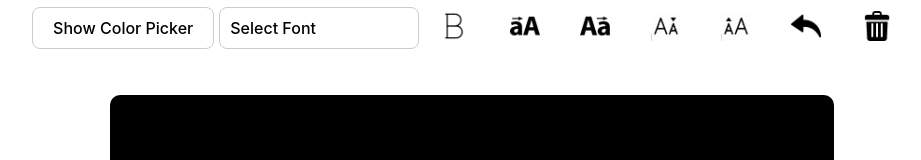
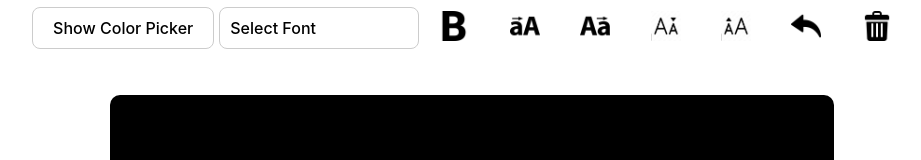
Before and after one commit to ilanasuied/full-stack-4, a React app in the folder vite-project/: page / in a window 1280 px wide. Shown: the top 160 px of the page, without its empty margins (168-1089 px from the left). Built offline with nearby package versions, Linux system fonts and the light colour scheme; the HTML template or start-up script is replaced by a standard one.

Commit message:
fixed the bold button

```diff
--- a/vite-project/src/components/ColorPicker.module.css
+++ b/vite-project/src/components/ColorPicker.module.css
@@ -16,6 +16,7 @@
     margin-right:5px;
     background-color: rgb(255, 255, 255);
     border: 1px solid #ccc;
+    color: black;
 }
 
 .sketchPickerContainer {
--- a/vite-project/src/components/FontFamilyPicker.module.css
+++ b/vite-project/src/components/FontFamilyPicker.module.css
@@ -12,6 +12,7 @@
     border: 1px solid #ccc;
     cursor: pointer;
     text-align: left;
+    color: black;
 }
 
 .fontPickerContainer {
--- a/vite-project/src/components/SpecialKeys.jsx
+++ b/vite-project/src/components/SpecialKeys.jsx
@@ -6,7 +6,7 @@ const  SpecialKeys = ({onRemovePress, onRemoveAllPress, onIncreaseFontSize, onDe
         <div className={styles.specialKeysContainer}>
 
             <button className={styles.buttons} onClick={(e)=> onBoldPress(e)} >
-                <img className={styles.buttonsImage} src="./src/image/unbold.png" alt="to upper case image"/>
+                <img className={styles.buttonsImage} src="./src/image/bold.png" alt="to upper case image"/>
             </button>
             <button className={styles.buttons} onClick={() => onUpperCase()}>
                 <img className={styles.buttonsImage} src="./src/image/uppercase-interface-button.png" alt="to upper case image" />
--- a/vite-project/src/index.css
+++ b/vite-project/src/index.css
@@ -5,7 +5,7 @@
 
   color-scheme: light dark;
   color: rgba(29, 22, 22, 0.87);
-  background-color: #242424;
+  background-color: #ffffff;
 
   font-synthesis: none;
   text-rendering: optimizeLegibility;
```
